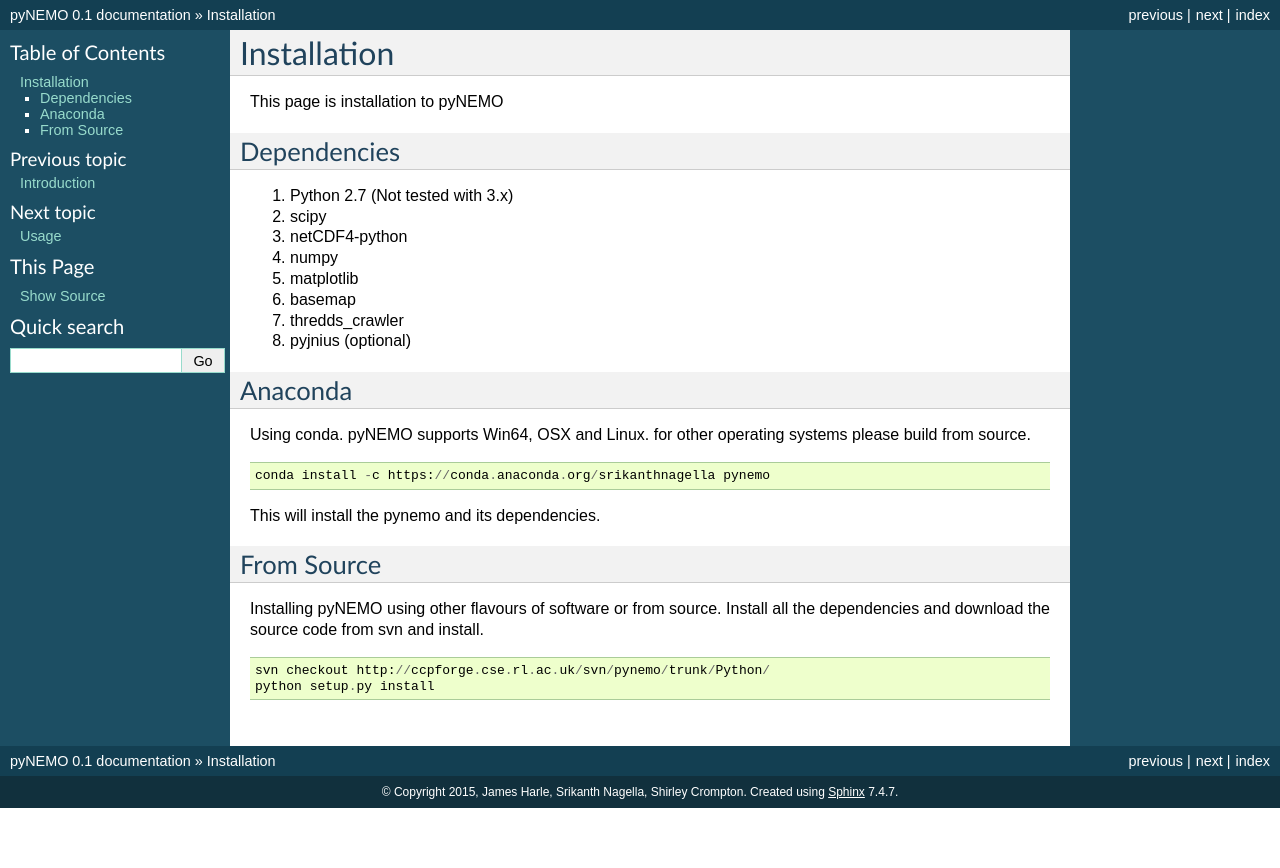
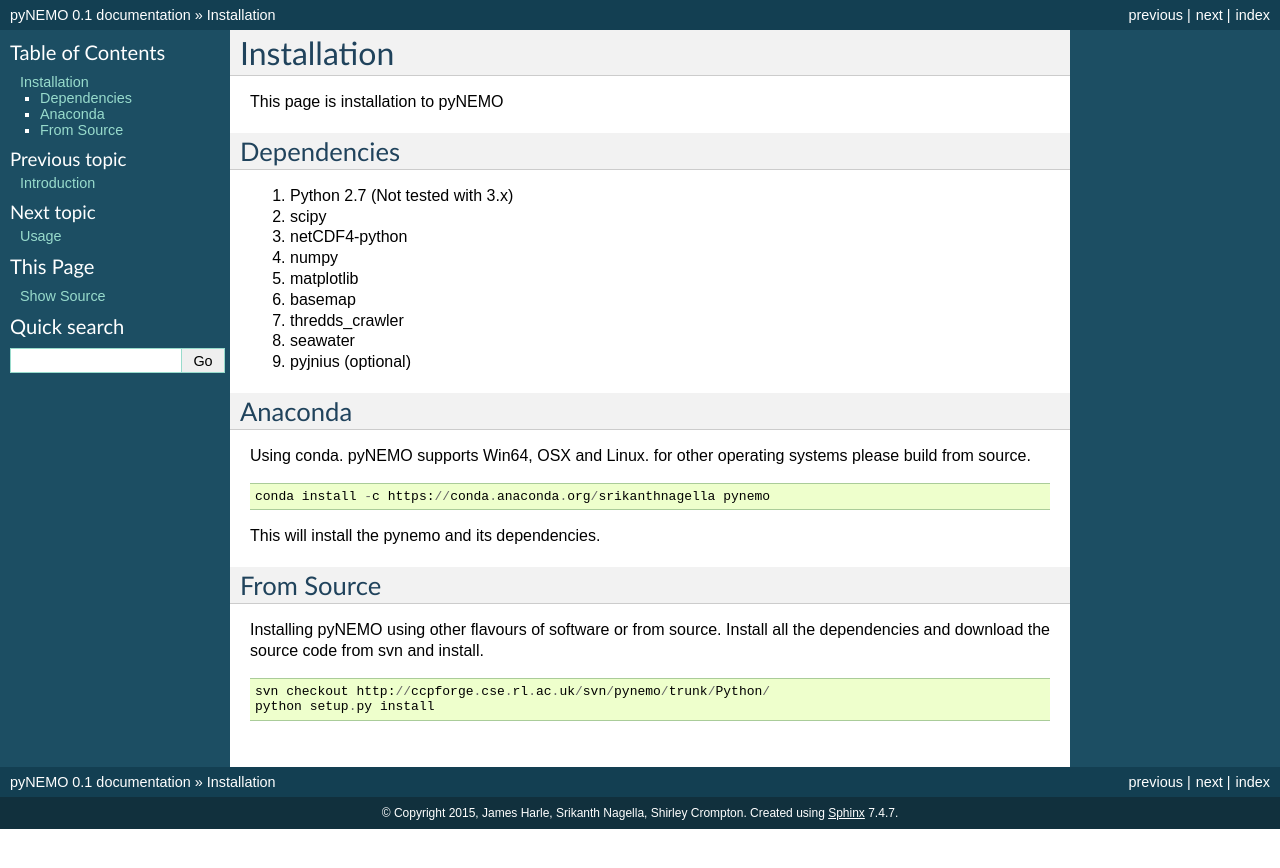
Before and after one commit to vleguenn/PyNEMO, a Sphinx documentation site: the page built from Python/docs/source/installation.rst, in a window 1280 px wide. Shown: the top 868 px of the page. Built offline with Sphinx 7.4.7, drawn with Linux system fonts in a browser that asks for light colours.

Commit message:
[#1316][#1317] included seawater dependency
git-svn-id: https://ccpforge.cse.rl.ac.uk/svn/pynemo/trunk@107 9a1c3b68-90a4-42a4-98f4-a1cd0af2bb7b

```diff
--- a/Python/docs/source/installation.rst
+++ b/Python/docs/source/installation.rst
@@ -12,7 +12,8 @@
 5. matplotlib
 6. basemap
 7. thredds_crawler
-8. pyjnius (optional)
+8. seawater
+9. pyjnius (optional)
 
 Anaconda
 ^^^^^^^^
```
Also changed, not shown: 1 other file.
